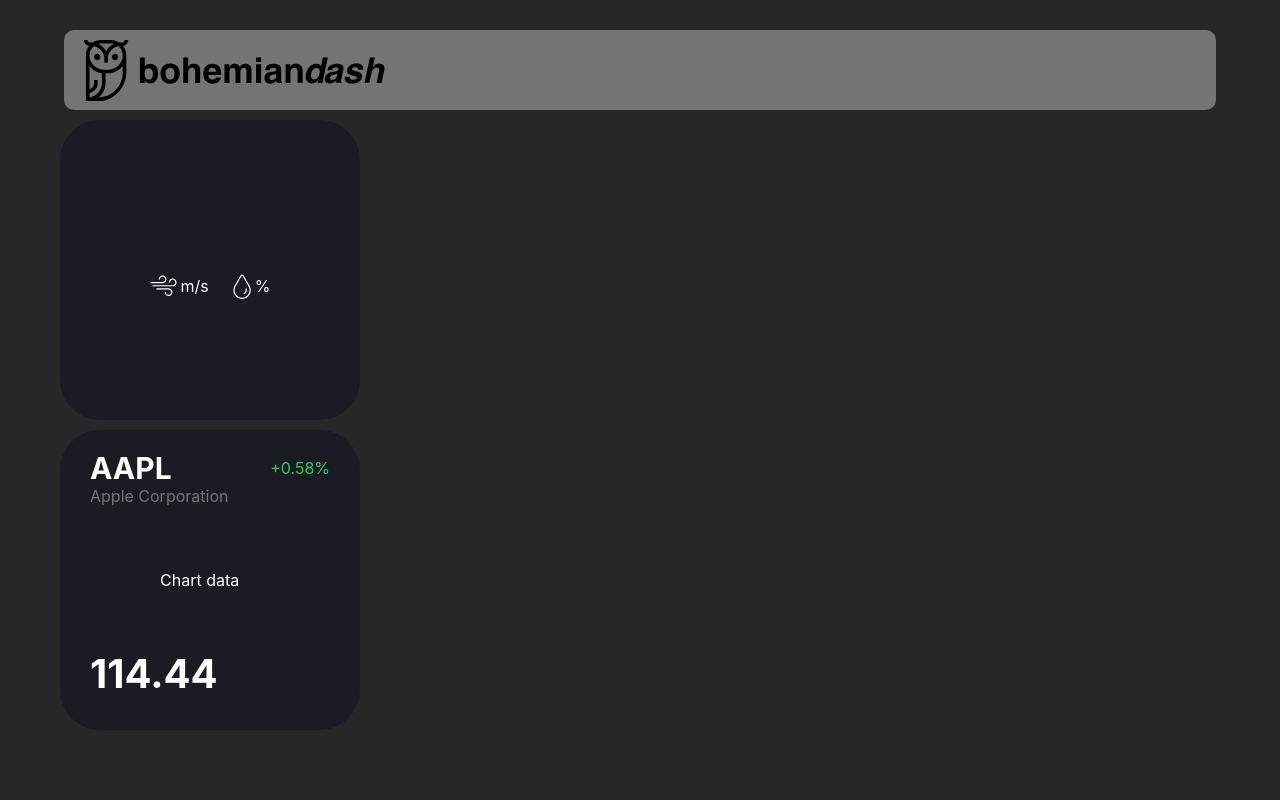
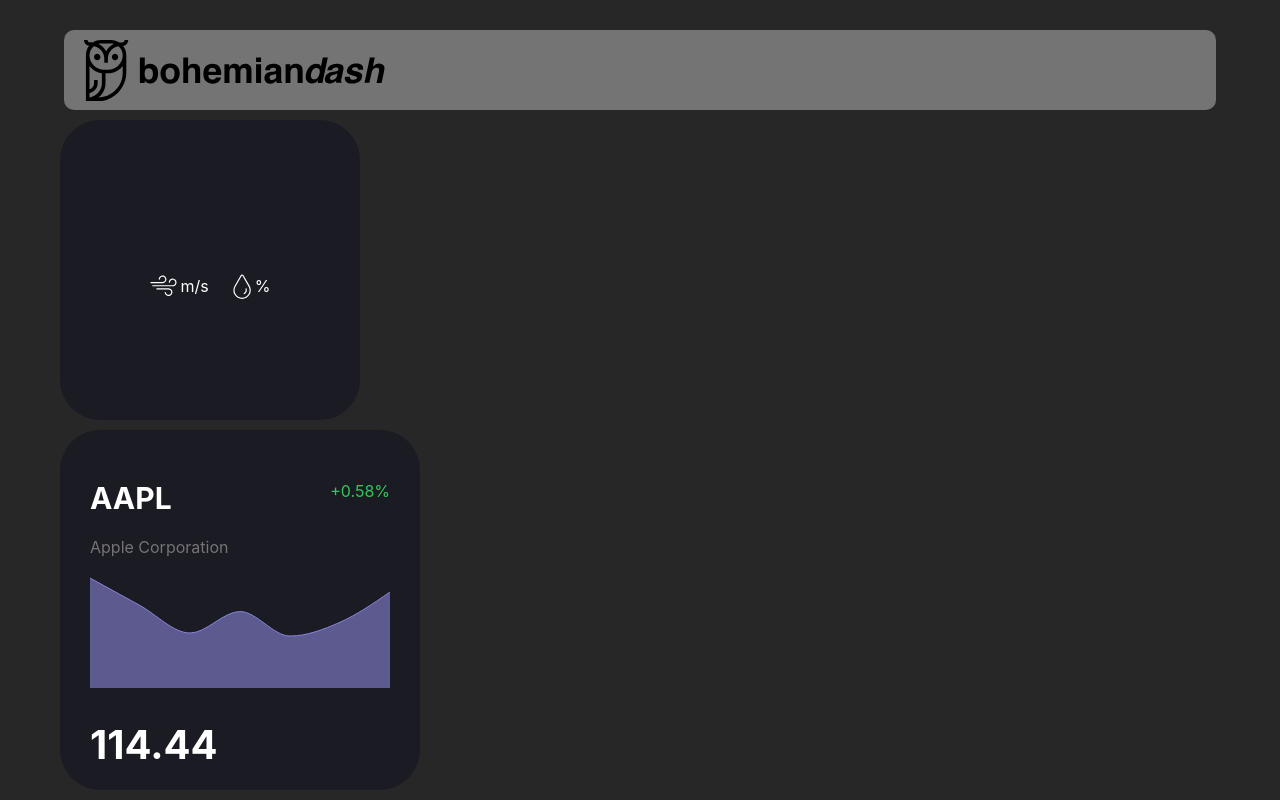
Before and after one commit to jonagull/bohemian-dash, a React (Create React App) app: page / in a window 1280 px wide. Built offline with nearby package versions, Linux system fonts and the light colour scheme; no server answers.

Commit message:
Rendered chat comp and fixed styles

```diff
--- a/src/components/widgets/StockWidget.tsx
+++ b/src/components/widgets/StockWidget.tsx
@@ -1,4 +1,5 @@
 import React from "react";
+import ChartComp from "./ChartComp";
 
 export function StockWidget() {
   return (
@@ -11,7 +12,9 @@
         <div className="company-name__container">
           <p>Apple Corporation</p>
         </div>
-        <div className="chart-data__container">Chart data</div>
+        <div className="chart-data__container">
+          <ChartComp />
+        </div>
         <div className="price__container">
           <h1>114.44</h1>
         </div>
--- a/src/scss/app.scss
+++ b/src/scss/app.scss
@@ -75,6 +75,7 @@
 }
 
 .stock-widget__wrapper {
+  padding: 30px;
   margin: 10px 0 0 60px;
   height: 300px;
   width: 300px;
@@ -87,10 +88,10 @@
     display: flex;
     align-items: center;
     justify-content: space-between;
-    margin: 0 30px 0 30px;
 
     h1 {
       font-size: 30px;
+      margin-bottom: 5px;
     }
 
     p {
@@ -101,9 +102,6 @@
 
   .company-name__container {
     display: flex;
-    position: absolute;
-    top: 40px;
-    margin-left: 30px;
     p {
       color: #747474;
     }
@@ -111,15 +109,11 @@
 
   .chart-data__container {
     display: flex;
-    position: absolute;
-    top: 140px;
-    left: 100px;
+    width: 100%;
+    height: 120px;
   }
 
   .price__container {
-    position: absolute;
-    margin-left: 30px;
-    bottom: 5px;
     font-size: 20px;
   }
 }
```
